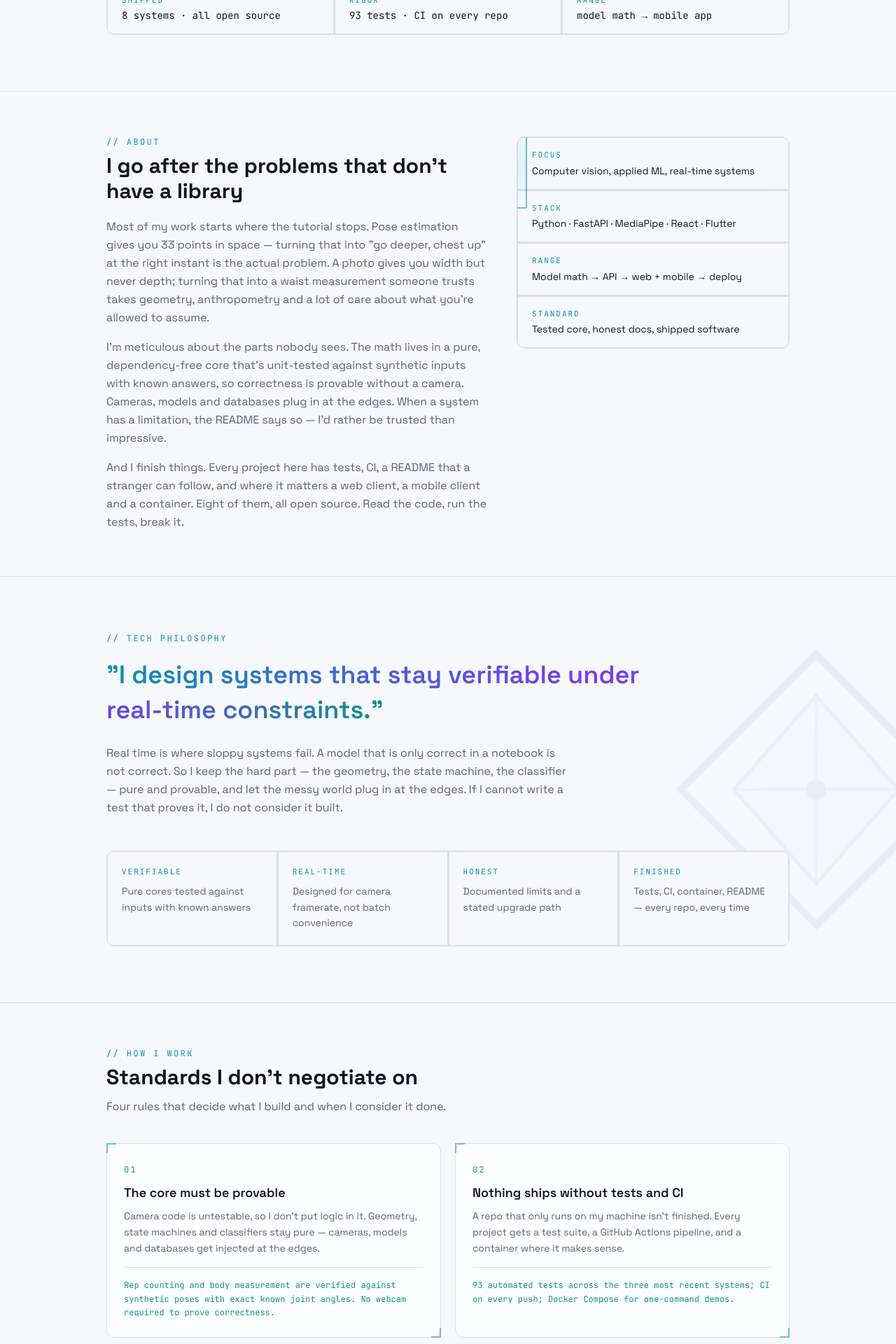
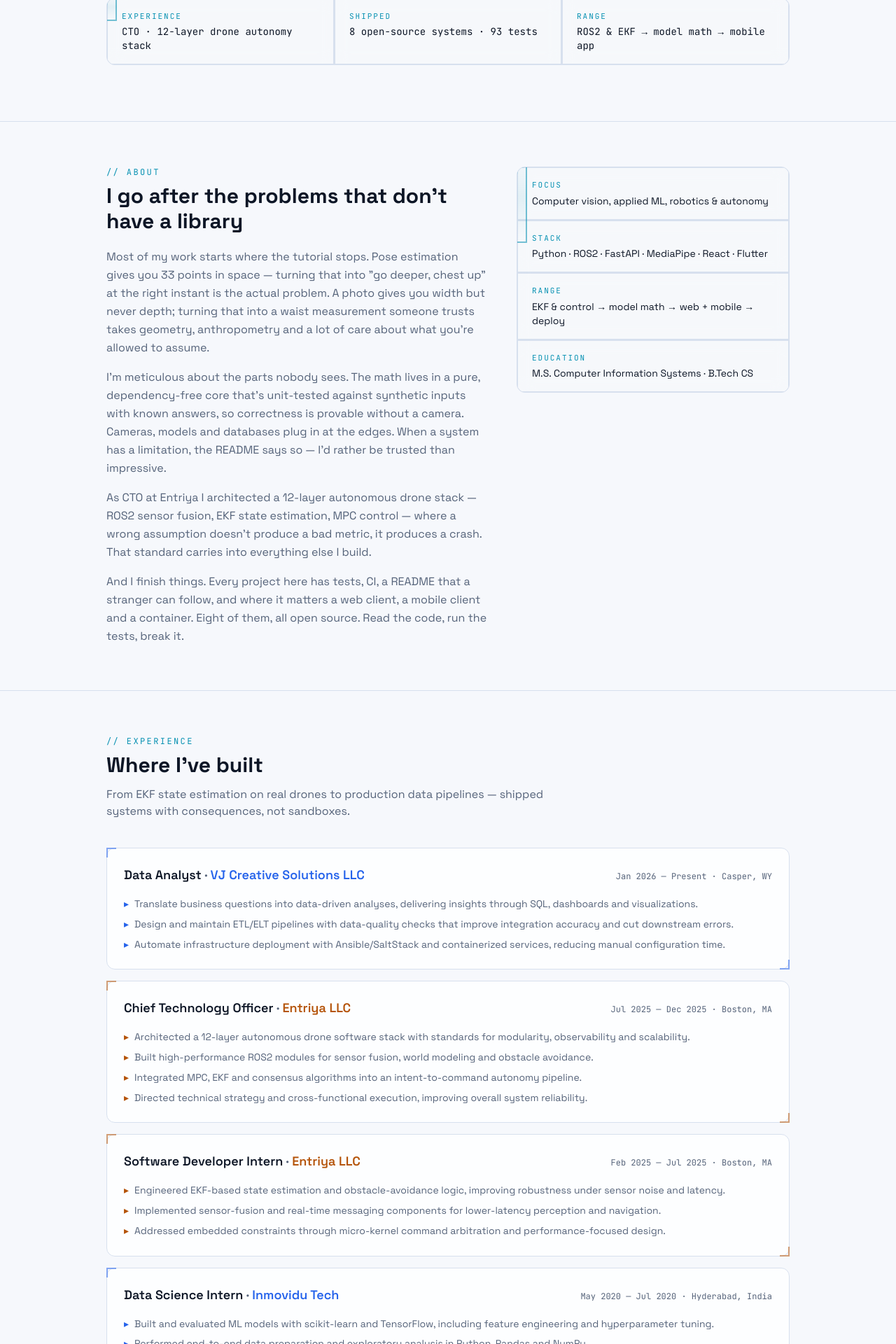
Before and after one commit to yeswanth-24/yeswanth-24.github.io, a React (Vite) app: page / in a window 1280 px wide. Shown: the part 860-2780 px from the top of the page at 70% size. Built offline with nearby package versions, Linux system fonts and the light colour scheme.

Commit message:
Add experience and education from resume: CTO drone autonomy work, robotics capability, full resume PDF

```diff
--- a/src/App.jsx
+++ b/src/App.jsx
@@ -2,6 +2,7 @@ import About from "./components/About";
 import Capabilities from "./components/Capabilities";
 import CaseStudy from "./components/CaseStudy";
 import Contact from "./components/Contact";
+import Experience from "./components/Experience";
 import Footer from "./components/Footer";
 import Hero from "./components/Hero";
 import Nav from "./components/Nav";
@@ -26,6 +27,7 @@ export default function App() {
       <main>
         <Hero />
         <About />
+        <Experience />
         <Philosophy />
         <Principles />
         <CaseStudy />
--- a/src/components/About.jsx
+++ b/src/components/About.jsx
@@ -1,9 +1,9 @@
 import Reveal from "./Reveal";
 const facts = [
-  { k: "Focus", v: "Computer vision, applied ML, real-time systems" },
-  { k: "Stack", v: "Python · FastAPI · MediaPipe · React · Flutter" },
-  { k: "Range", v: "Model math → API → web + mobile → deploy" },
-  { k: "Standard", v: "Tested core, honest docs, shipped software" },
+  { k: "Focus", v: "Computer vision, applied ML, robotics & autonomy" },
+  { k: "Stack", v: "Python · ROS2 · FastAPI · MediaPipe · React · Flutter" },
+  { k: "Range", v: "EKF & control → model math → web + mobile → deploy" },
+  { k: "Education", v: "M.S. Computer Information Systems · B.Tech CS" },
 ];
 
 export default function About() {
@@ -30,6 +30,11 @@ export default function About() {
               system has a limitation, the README says so — I'd rather be trusted than impressive.
             </p>
             <p>
+              As CTO at Entriya I architected a 12-layer autonomous drone stack — ROS2 sensor
+              fusion, EKF state estimation, MPC control — where a wrong assumption doesn't produce a
+              bad metric, it produces a crash. That standard carries into everything else I build.
+            </p>
+            <p>
               And I finish things. Every project here has tests, CI, a README that a stranger can
               follow, and where it matters a web client, a mobile client and a container. Eight of
               them, all open source. Read the code, run the tests, break it.
--- a/src/components/Capabilities.jsx
+++ b/src/components/Capabilities.jsx
@@ -9,6 +9,11 @@ const capabilities = [
     title: "Applied ML",
     body: "Classifiers and forecasters trained, evaluated, and shipped behind APIs — with calibrated probabilities, not just a label.",
     points: ["scikit-learn · NumPy", "ARIMA forecasting", "Holdout evaluation"],
+  },
+  {
+    title: "Robotics & Autonomy",
+    body: "Perception-to-command pipelines on real hardware: state estimation under noisy sensors, obstacle avoidance, and control that has to hold at loop rate.",
+    points: ["ROS2 · sensor fusion", "EKF · MPC · consensus", "12-layer autonomy stack"],
   },
   {
     title: "Product Delivery",
@@ -25,7 +30,7 @@ export default function Capabilities() {
         <h2 className="text-2xl font-bold">What I do</h2>
         <p className="mt-1 mb-9 text-muted">Three things, applied together.</p>
 
-        <div className="grid gap-5 sm:grid-cols-3">
+        <div className="grid gap-5 sm:grid-cols-2 lg:grid-cols-4">
           {capabilities.map((c) => (
             <div
               key={c.title}
--- /dev/null
+++ b/src/components/Experience.jsx
@@ -0,0 +1,77 @@
+import { education, experience } from "../data/projects";
+import Reveal from "./Reveal";
+
+const ACCENT = {
+  ml: "var(--color-blue)",
+  robotics: "var(--color-amber)",
+  vision: "var(--color-brand)",
+  backend: "var(--color-violet)",
+};
+
+export default function Experience() {
+  return (
+    <section id="experience" className="border-t border-line">
+      <div className="mx-auto max-w-5xl px-6 py-16">
+        <Reveal>
+          <p className="font-mono text-xs uppercase tracking-[0.2em] text-brand">// Experience</p>
+          <h2 className="mt-2 text-2xl font-bold sm:text-3xl">Where I've built</h2>
+          <p className="mt-3 max-w-2xl text-muted">
+            From EKF state estimation on real drones to production data pipelines — shipped systems
+            with consequences, not sandboxes.
+          </p>
+        </Reveal>
+
+        <div className="mt-10 space-y-4">
+          {experience.map((job, i) => {
+            const accent = ACCENT[job.domain] ?? ACCENT.ml;
+            return (
+              <Reveal key={`${job.org}-${job.role}`} delay={i * 70}>
+                <article
+                  style={{ "--accent": accent }}
+                  className="hud glass glass-hover rounded-xl p-6"
+                >
+                  <div className="flex flex-wrap items-baseline justify-between gap-x-4 gap-y-1">
+                    <h3 className="text-lg font-semibold">
+                      {job.role}
+                      <span className="text-muted"> · </span>
+                      <span style={{ color: accent }}>{job.org}</span>
+                    </h3>
+                    <span className="font-mono text-xs text-muted">
+                      {job.period} · {job.place}
+                    </span>
+                  </div>
+
+                  <ul className="mt-4 space-y-1.5">
+                    {job.points.map((pt) => (
+                      <li key={pt} className="flex gap-2 text-sm leading-relaxed text-muted">
+                        <span style={{ color: accent }}>▸</span>
+                        {pt}
+                      </li>
+                    ))}
+                  </ul>
+                </article>
+              </Reveal>
+            );
+          })}
+        </div>
+
+        <Reveal delay={120}>
+          <h3 className="mt-14 font-mono text-[11px] uppercase tracking-[0.2em] text-brand">
+            Education
+          </h3>
+          <div className="mt-4 grid gap-px overflow-hidden rounded-xl border border-line bg-line sm:grid-cols-2">
+            {education.map((e) => (
+              <div key={e.degree} className="glass p-6">
+                <h4 className="font-semibold">{e.degree}</h4>
+                <p className="mt-1 text-sm text-muted">{e.school}</p>
+                <p className="mt-2 font-mono text-xs text-muted">
+                  {e.place} · {e.period} · GPA {e.gpa}
+                </p>
+              </div>
+            ))}
+          </div>
+        </Reveal>
+      </div>
+    </section>
+  );
+}
--- a/src/components/Hero.jsx
+++ b/src/components/Hero.jsx
@@ -7,13 +7,13 @@ const ROLES = [
   "real-time ML systems",
   "NLP interfaces",
   "3D reconstruction",
-  "mobile ML apps",
+  "autonomy stacks",
 ];
 
 const TELEMETRY = [
-  ["SHIPPED", "8 systems · all open source"],
-  ["RIGOR", "93 tests · CI on every repo"],
-  ["RANGE", "model math → mobile app"],
+  ["EXPERIENCE", "CTO · 12-layer drone autonomy stack"],
+  ["SHIPPED", "8 open-source systems · 93 tests"],
+  ["RANGE", "ROS2 & EKF → model math → mobile app"],
 ];
 
 export default function Hero() {
--- a/src/components/Nav.jsx
+++ b/src/components/Nav.jsx
@@ -5,6 +5,7 @@ import ThemeToggle from "./ThemeToggle";
 
 const links = [
   { id: "about", label: "About" },
+  { id: "experience", label: "Experience" },
   { id: "philosophy", label: "Philosophy" },
   { id: "hard-problem", label: "Deep dive" },
   { id: "journey", label: "Journey" },
--- a/src/components/ProjectCard.jsx
+++ b/src/components/ProjectCard.jsx
@@ -4,6 +4,7 @@ const ACCENT = {
   teal: "var(--color-brand)",
   blue: "var(--color-blue)",
   violet: "var(--color-violet)",
+  amber: "var(--color-amber)",
 };
 
 export default function ProjectCard({ project }) {
--- a/src/components/Projects.jsx
+++ b/src/components/Projects.jsx
@@ -6,6 +6,7 @@ const SWATCH = {
   teal: "var(--color-brand)",
   blue: "var(--color-blue)",
   violet: "var(--color-violet)",
+  amber: "var(--color-amber)",
 };
 
 export default function Projects() {
@@ -24,7 +25,7 @@ export default function Projects() {
 
           {/* colour legend */}
           <div className="mt-5 flex flex-wrap gap-4">
-            {Object.values(domains).map((d) => (
+            {Object.entries(domains).filter(([k]) => projects.some((p) => p.domain === k)).map(([, d]) => (
               <span key={d.label} className="flex items-center gap-2 font-mono text-[11px] text-muted">
                 <span
                   className="h-2 w-2 rounded-full"
--- a/src/components/Proof.jsx
+++ b/src/components/Proof.jsx
@@ -2,7 +2,7 @@ import Reveal from "./Reveal";
 const metrics = [
   { value: "8", label: "systems shipped", sub: "all open source, all documented" },
   { value: "93", label: "automated tests", sub: "on the three newest projects alone" },
-  { value: "3", label: "client surfaces", sub: "web, mobile and CLI from one backend" },
+  { value: "12", label: "layer autonomy stack", sub: "architected as CTO at Entriya" },
   { value: "100%", label: "with CI + README", sub: "no repo left half-finished" },
 ];
 
--- a/src/data/projects.js
+++ b/src/data/projects.js
@@ -1,12 +1,81 @@
 export const GITHUB = "https://github.com/yeswanth-24";
 export const EMAIL = "yeshvanthreddy1999@gmail.com";
-export const LINKEDIN = "https://www.linkedin.com/";
-export const RESUME = "Yeshvanth-Resume.pdf";
+export const LINKEDIN = "https://www.linkedin.com/in/yeshvanth-reddy-guntaka";
+export const RESUME = "Yeshvanth-Reddy-Guntaka-Resume.pdf";
 
 export const shortBio = [
-  "I'm an ML/AI engineer who likes problems where the math has to be exactly right and the product still has to feel effortless.",
-  "I'm meticulous about the parts nobody sees — pure, testable cores; documented limits instead of overclaims.",
-  "And I finish things: eight open-source systems, every one with tests, CI and a README a stranger can follow.",
+  "I'm an ML/AI and robotics engineer who likes problems where the math has to be exactly right and the product still has to feel effortless — I've architected a 12-layer autonomous drone stack as a CTO, and built eight open-source ML systems on my own time.",
+  "I'm meticulous about the parts nobody sees: pure, testable cores, documented limits instead of overclaims.",
+  "And I finish things — every project ships with tests, CI and a README a stranger can follow.",
+];
+
+export const experience = [
+  {
+    role: "Data Analyst",
+    org: "VJ Creative Solutions LLC",
+    period: "Jan 2026 — Present",
+    place: "Casper, WY",
+    domain: "ml",
+    points: [
+      "Translate business questions into data-driven analyses, delivering insights through SQL, dashboards and visualizations.",
+      "Design and maintain ETL/ELT pipelines with data-quality checks that improve integration accuracy and cut downstream errors.",
+      "Automate infrastructure deployment with Ansible/SaltStack and containerized services, reducing manual configuration time.",
+    ],
+  },
+  {
+    role: "Chief Technology Officer",
+    org: "Entriya LLC",
+    period: "Jul 2025 — Dec 2025",
+    place: "Boston, MA",
+    domain: "robotics",
+    points: [
+      "Architected a 12-layer autonomous drone software stack with standards for modularity, observability and scalability.",
+      "Built high-performance ROS2 modules for sensor fusion, world modeling and obstacle avoidance.",
+      "Integrated MPC, EKF and consensus algorithms into an intent-to-command autonomy pipeline.",
+      "Directed technical strategy and cross-functional execution, improving overall system reliability.",
+    ],
+  },
+  {
+    role: "Software Developer Intern",
+    org: "Entriya LLC",
+    period: "Feb 2025 — Jul 2025",
+    place: "Boston, MA",
+    domain: "robotics",
+    points: [
+      "Engineered EKF-based state estimation and obstacle-avoidance logic, improving robustness under sensor noise and latency.",
+      "Implemented sensor-fusion and real-time messaging components for lower-latency perception and navigation.",
+      "Addressed embedded constraints through micro-kernel command arbitration and performance-focused design.",
+    ],
+  },
+  {
+    role: "Data Science Intern",
+    org: "Inmovidu Tech",
+    period: "May 2020 — Jul 2020",
+    place: "Hyderabad, India",
+    domain: "ml",
+    points: [
+      "Built and evaluated ML models with scikit-learn and TensorFlow, including feature engineering and hyperparameter tuning.",
+      "Performed end-to-end data preparation and exploratory analysis in Python, Pandas and NumPy.",
+      "Developed a real-time speech-to-text / text-to-speech assistant using NLP libraries in a production pipeline.",
+    ],
+  },
+];
+
+export const education = [
+  {
+    degree: "M.S. — Computer Information Systems",
+    school: "New England College",
+    place: "Henniker, NH",
+    period: "Dec 2024",
+    gpa: "3.67",
+  },
+  {
+    degree: "B.Tech — Computer Science",
+    school: "Anil Neerukonda Institute of Technology and Sciences",
+    place: "Visakhapatnam, India",
+    period: "Apr 2021",
+    gpa: "3.85",
+  },
 ];
 
 export const projects = [
@@ -108,19 +177,23 @@ export const projects = [
 export const skillGroups = [
   {
     label: "ML & Computer Vision",
-    items: ["Python", "Computer Vision", "MediaPipe", "OpenCV", "scikit-learn", "NumPy", "Time-Series Forecasting", "3D Geometry"],
+    items: ["Python", "Computer Vision", "MediaPipe", "OpenCV", "scikit-learn", "TensorFlow", "NumPy", "Pandas", "Time-Series Forecasting", "3D Geometry"],
   },
   {
     label: "Backend & Data",
-    items: ["FastAPI", "REST APIs", "Redis", "SQLite / SQL", "SQLAlchemy", "Streamlit", "Pandas"],
+    items: ["FastAPI", "Django", "Flask", "Node.js", "REST APIs", "Redis", "SQL / SQLite / MySQL", "SQLAlchemy", "Firebase"],
   },
   {
     label: "Frontend & Mobile",
     items: ["React", "JavaScript", "Tailwind CSS", "Flutter / Dart", "Vite"],
   },
   {
+    label: "Robotics & Autonomy",
+    items: ["ROS2", "Sensor fusion", "EKF", "MPC", "Obstacle avoidance", "Swarm intelligence", "Agent-based modeling"],
+  },
+  {
     label: "Engineering Practice",
-    items: ["Docker", "GitHub Actions", "pytest", "Git", "Clean Architecture"],
+    items: ["Docker", "GitHub Actions", "pytest", "Git", "Clean Architecture", "Ansible / SaltStack"],
   },
 ];
 
@@ -129,6 +202,7 @@ export const domains = {
   vision: { label: "Computer Vision", color: "teal" },
   ml: { label: "Machine Learning", color: "blue" },
   backend: { label: "Backend / Systems", color: "violet" },
+  robotics: { label: "Robotics / Autonomy", color: "amber" },
 };
 
 export const timeline = [
--- a/src/index.css
+++ b/src/index.css
@@ -10,6 +10,7 @@
   --color-blue: #3b82f6;    /* blue  — machine learning */
   --color-violet: #a855f7;  /* violet— backend / systems */
   --color-mint: #5eead4;
+  --color-amber: #f59e0b;   /* amber — robotics / autonomy */
 
   --font-sans: "Space Grotesk", system-ui, sans-serif;
   --font-mono: "JetBrains Mono", ui-monospace, monospace;
@@ -26,6 +27,7 @@
   --color-blue: #2563eb;
   --color-violet: #7c3aed;
   --color-mint: #0d9488;
+  --color-amber: #b45309;
 }
 
 html { scroll-behavior: smooth; }
```
Also changed, not shown: 2 other files (tests, documents, lock files or other folders).
